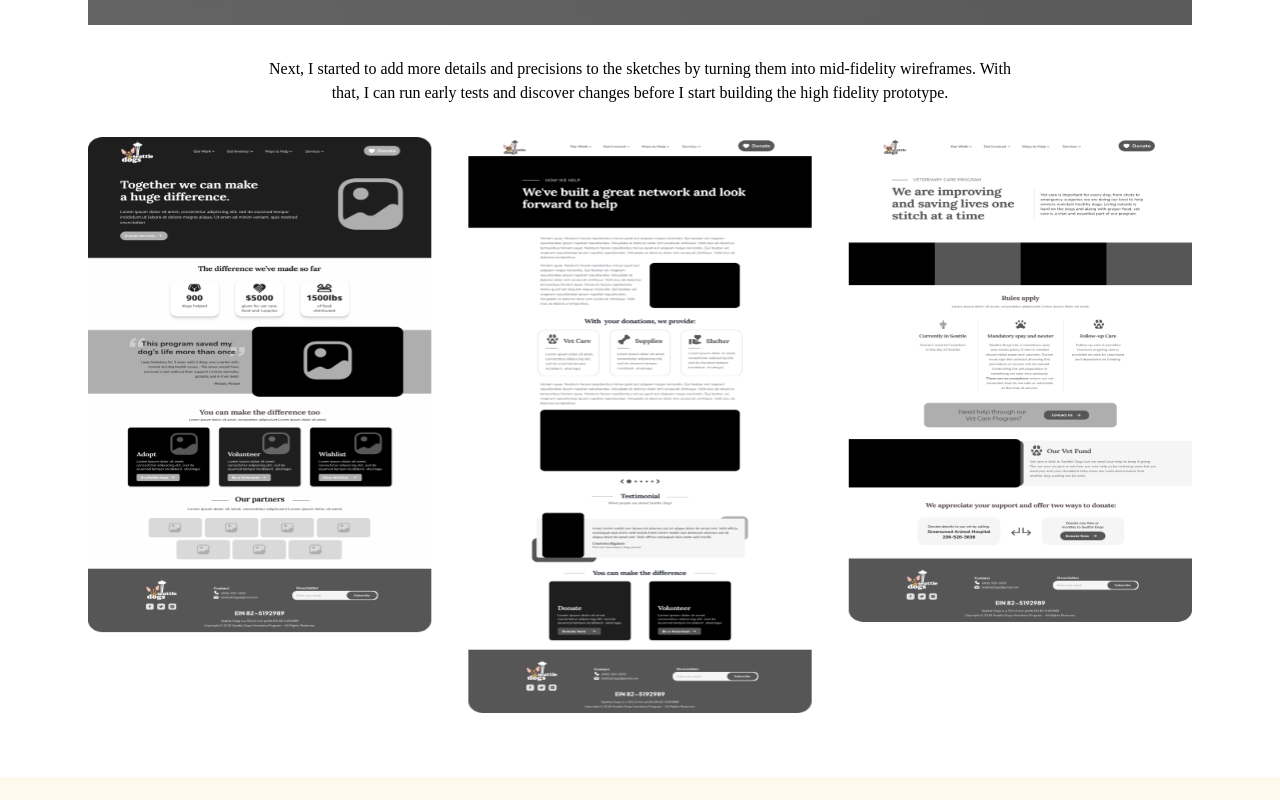
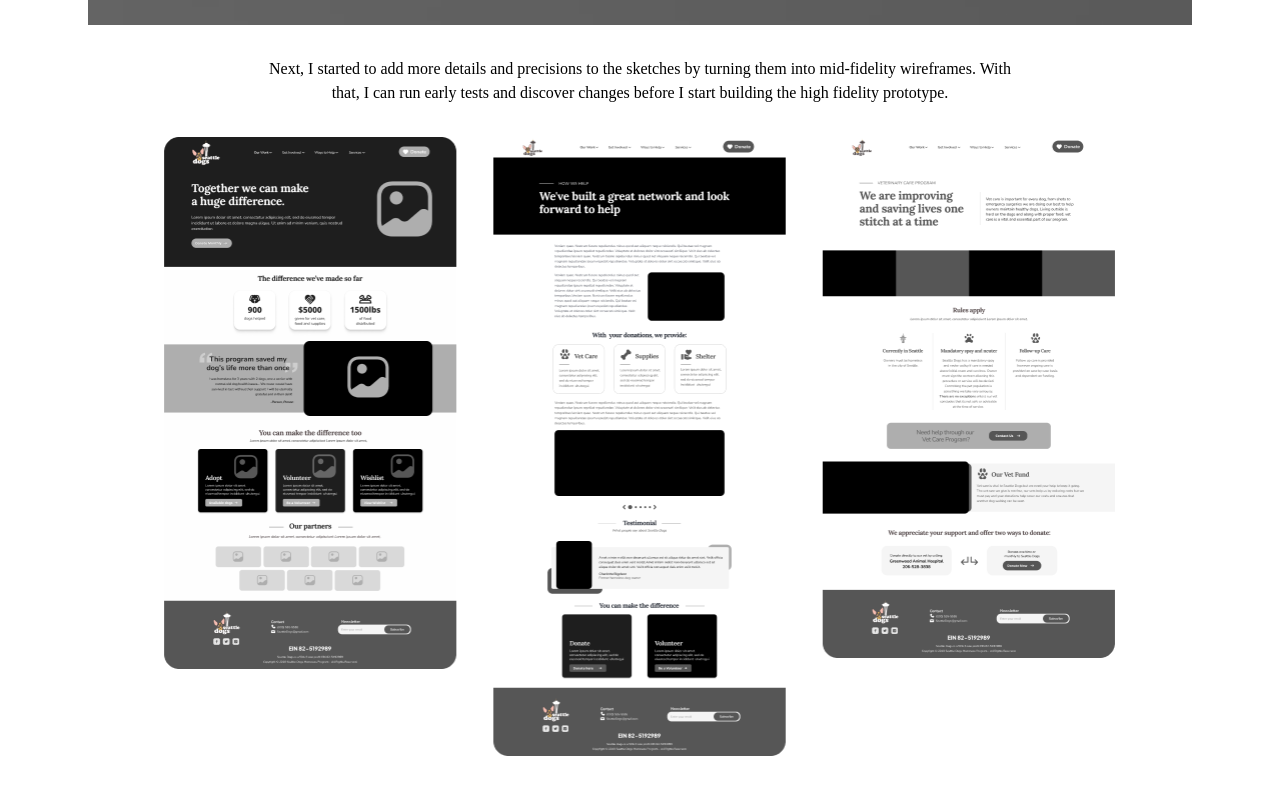
Before and after one commit to gustxyz/andressa-portfolio, a Next.js app: page /my-work/seattle-dogs in a window 1280 px wide. Shown: the part 8080-8880 px from the top of the page. Built offline with nearby package versions, Linux system fonts and the light colour scheme.

Commit message:
wireframies

```diff
--- a/app/my-work/seattle-dogs/page.tsx
+++ b/app/my-work/seattle-dogs/page.tsx
@@ -225,7 +225,7 @@ const SketchesAndWireframesDescription = (
 );
 
 const SketchImgPath1 = "/images/research-img.png";
-const SketchImgPath2 = "/images/wireframes.png";
+const SketchImgPath2 = "/images/wireframiess.png";
 
 const PrototypesTitle = "High-Fidelity Wireframes & Prototype";
 const PrototypesDescription = (
@@ -595,7 +595,7 @@ export default function WorkPage() {
             early tests and discover changes before I start building the high
             fidelity prototype.{" "}
           </p>
-          <img className="w-full h-[576px]" src={SketchImgPath2} />
+          <img className="w-full" src={SketchImgPath2} />
         </Container>
       </FullContainer>
       <FullContainer className="bg-[color:var(--off-white)]">
```
Also changed, not shown: public/images/wireframes.png (deleted), public/images/wireframiess.png (added).
